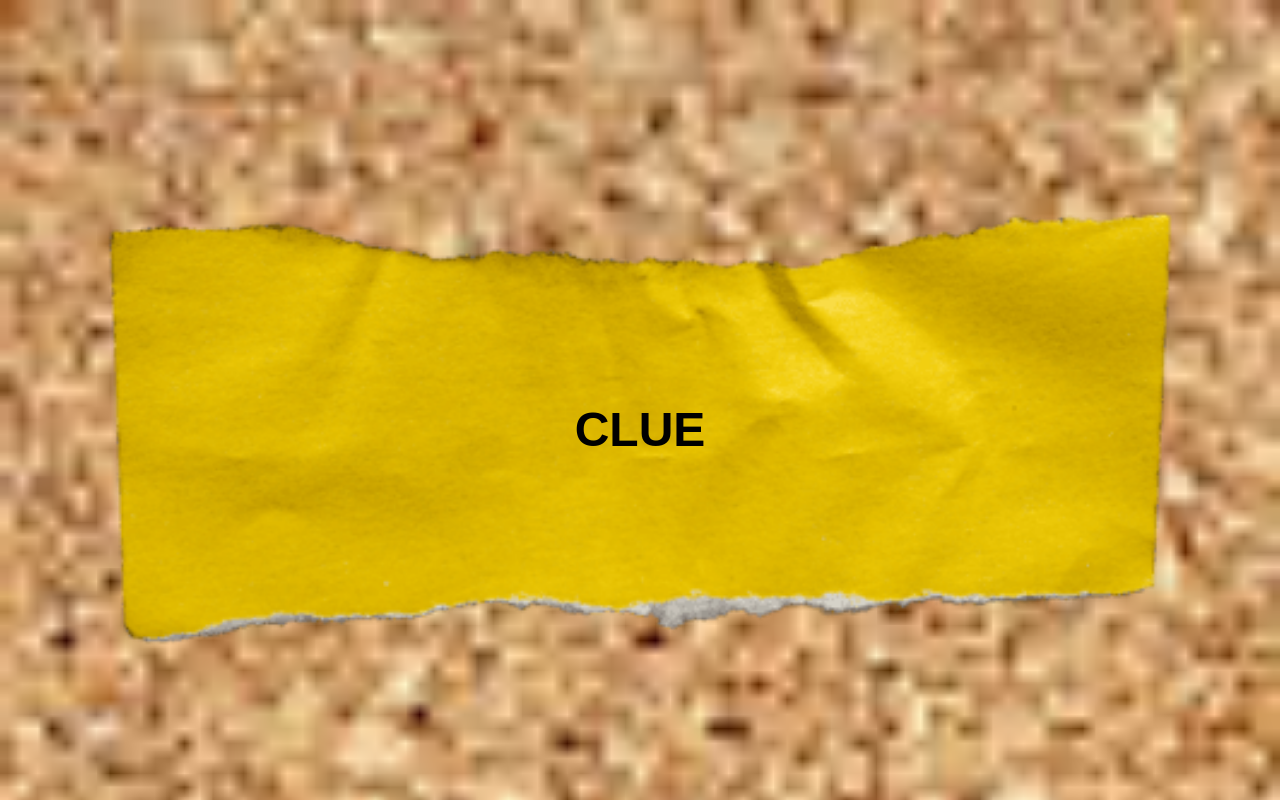
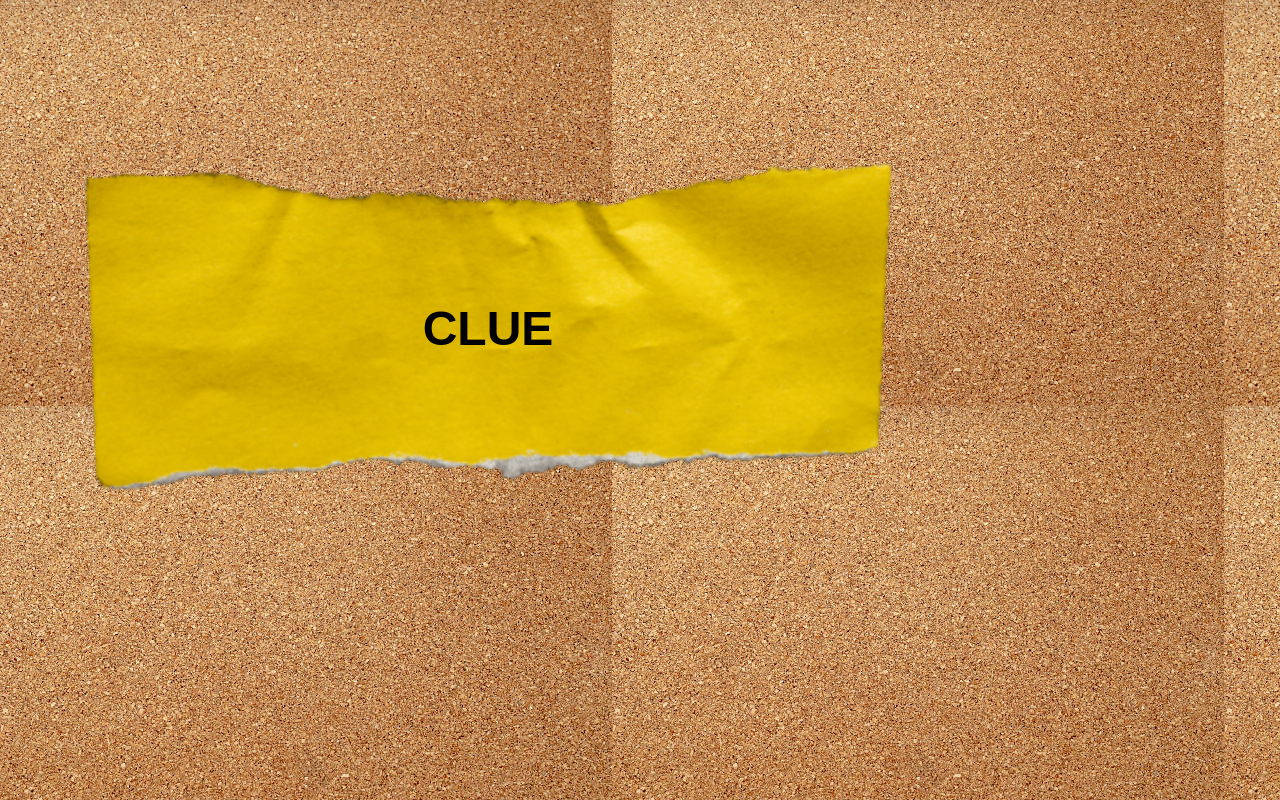
Before and after one commit to ForestGlen08/homepage, a plain HTML site: page index.html in a window 1280 px wide. Shown: the top 800 px of the page. Drawn offline with Linux system fonts and the light colour scheme.

Commit message:
Update index.html

```diff
--- a/index.html
+++ b/index.html
@@ -3,8 +3,9 @@
 <style>
   body {
 background-image: url("https://forestglen08.github.io/homepage/images/corkboard.jpg");
-background-repeat: no-repeat;
-background-size: cover;
+background-repeat: repeat;
+height: 2000px;
+width: 75%;
 color: black;
 font-size: 32px;
 font-family: ariel, sans-serif;
```
